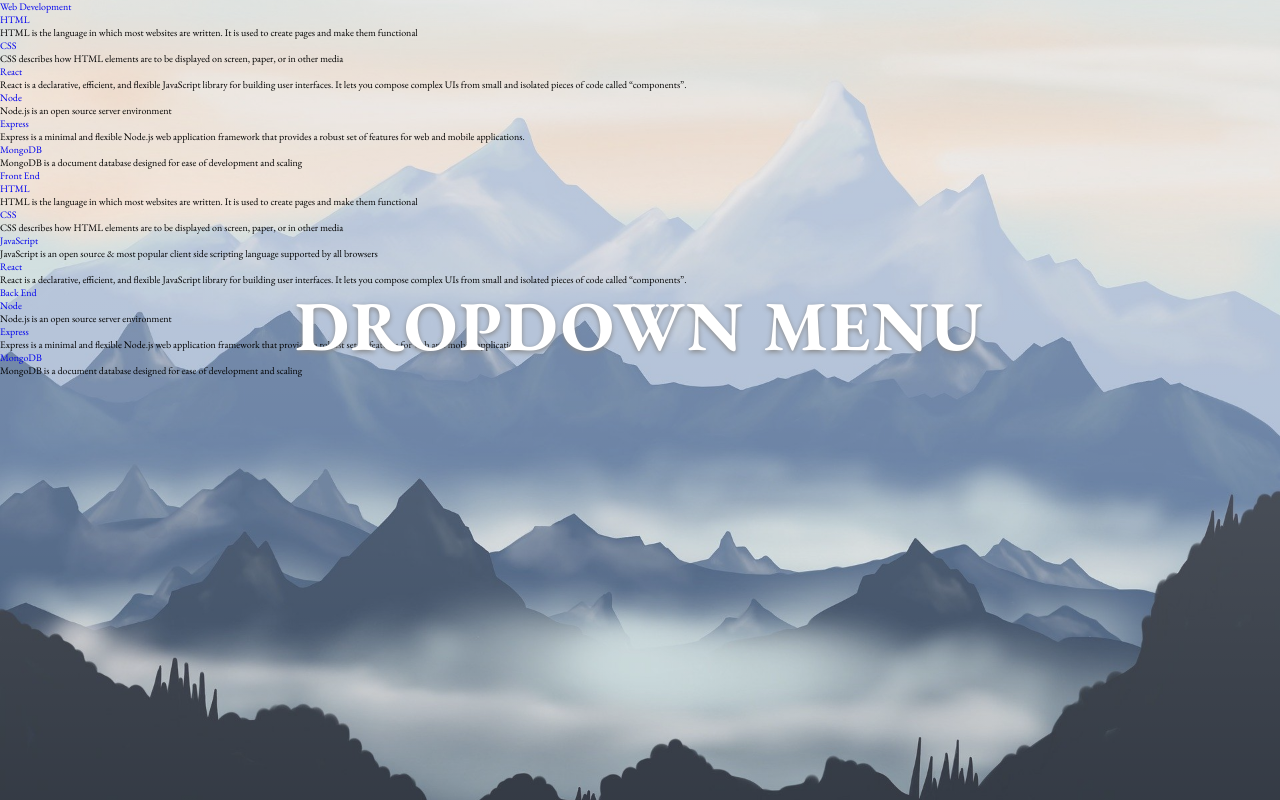
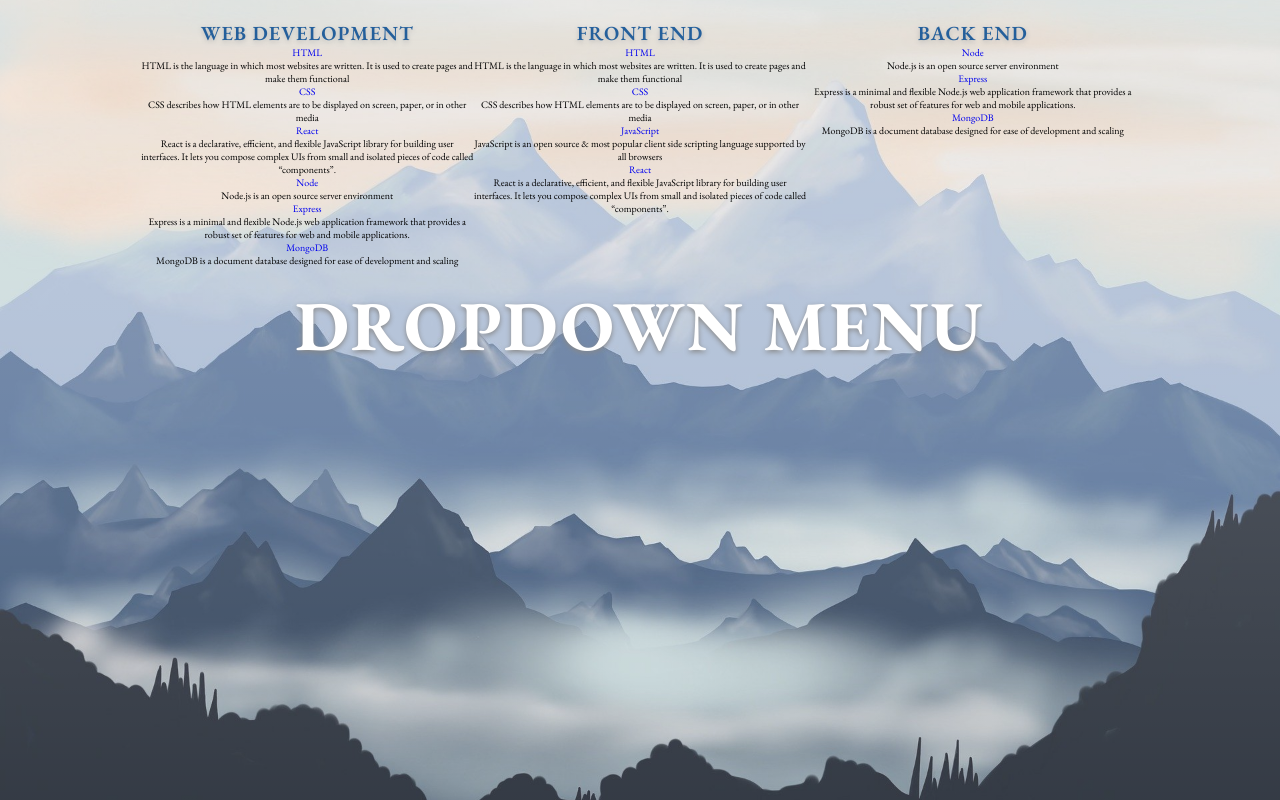
Before and after one commit to tod619/dropdown_menu, a plain HTML site: page index.html in a window 1280 px wide. Drawn offline with nearby package versions, Linux system fonts and the light colour scheme.

Commit message:
Add style to nav-list, + nav-item, + nav-link in style.css file

```diff
--- a/style.css
+++ b/style.css
@@ -36,3 +36,23 @@ html {
     letter-spacing: 0.2rem;
     text-shadow: 0 0.2rem 0.5rem #888;
 }
+
+.nav-list {
+    display: flex;
+    justify-content: center;
+}
+
+.nav-item {
+    margin-top: 2rem;
+    text-align: center;
+    width: 26vw;
+}
+
+.nav-link {
+    font-size: 2rem;
+    font-weight: 600;
+    text-transform: uppercase;
+    color: #245f9b;
+    letter-spacing: 0.1rem;
+    text-shadow: 0 0.2rem 0.5rem #b8b8b8;
+}
```
